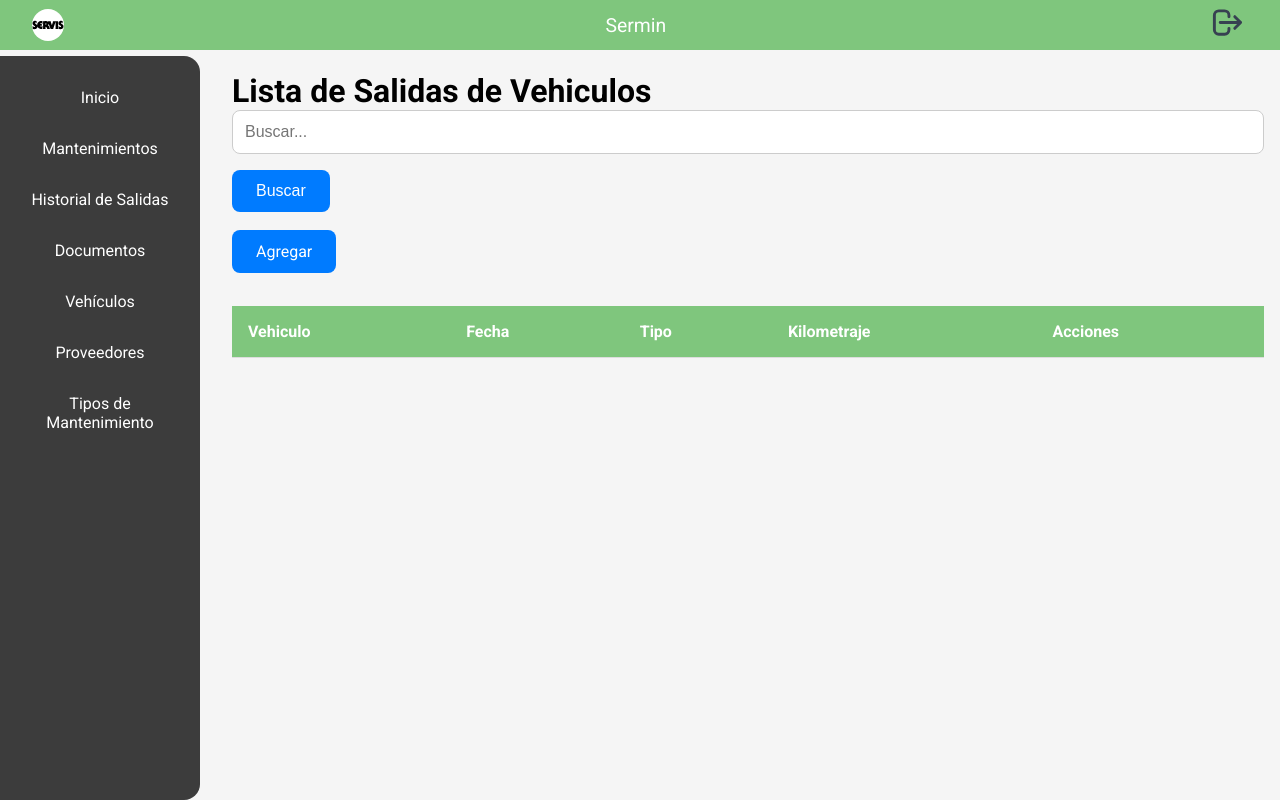
After one commit to lal04/Sermin, a Django app: page /control-mantenimiento/kilometraje/ in a window 1280 px wide. The commit adds this page. Run offline with Django 4.2, Linux system fonts and the light colour scheme; the visitor is signed in with stand-in values (Sample User, id 1); data that the repository does not hold is empty; some web fonts are replaced.

```diff
--- /dev/null
+++ b/controlMantenimiento/templates/controlMantenimiento/historial_kilometraje_list.html
@@ -0,0 +1,42 @@
+{% extends 'base.html' %}
+
+
+{% block title_content %}
+{% block title %}
+Lista de Salidas de Vehiculos
+{% endblock %}
+{% endblock %}
+
+
+{%block content %}
+<a class="btn btn-primary btn-margin" href="{% url 'kilometraje_create' %}"
+  >Agregar</a
+>
+<div class="table-container">
+  <table>
+    <thead>
+      <tr>
+        <th>Vehiculo</th>
+        <th>Fecha</th>
+        <th>Tipo</th>
+        <th>Kilometraje</th>
+        <th>Acciones</th>
+      </tr>
+    </thead>
+    <tbody>
+      {% for kilometraje in historialkilometraje_list %}
+      <tr onclick="window.location.href='{% url "kilometraje_detail" kilometraje.pk %}'">
+        <td>{{ kilometraje.vehiculo }}</td>
+        <td>{{ kilometraje.fecha }}</td>
+        <td>{{ kilometraje.tipo }}</td>
+        <td>{{ kilometraje.kilometraje }}</td>
+        <td class="table-actions">
+          <a href="{% url 'kilometraje_update' kilometraje.pk %}">Editar</a>
+          <a href="{% url 'kilometraje_delete' kilometraje.pk %}">Eliminar</a>
+        </td>
+      </tr>
+      {% endfor %}
+    </tbody>
+  </table>
+</div>
+{% endblock %}
--- a/controlMantenimiento/templates/controlMantenimiento/home.html
+++ b/controlMantenimiento/templates/controlMantenimiento/home.html
@@ -27,13 +27,13 @@
   <h2>Documentos por vencer</h2>
   <ul>
     {% for documento in documentos_proximos %}
-    <li>{{ documento.get_tipo_documento_display}} - {%if documento.vehiculo%}{{documento.vehiculo}}{%else%}{{documento.usuario}}{%endif%} - ({{ documento.fecha_expiracion}})</li>
+    <li>{{ documento.get_tipo_documento_display }} - {% if documento.vehiculo %}Vehículo: {{ documento.vehiculo }}{% else %}Usuario: {{ documento.usuario }}{% endif %} - Expira el {{ documento.fecha_expiracion }}
+    </li>
     {% endfor %}
   </ul>
 </div>
 </div>
 {% endif %}
-
 
 {%if mantenimientos_proximos %}
 <div class="cards-container">
@@ -41,7 +41,7 @@
   <h2>Proximos mantenimientos</h2>
   <ul>
     {% for mantenimiento in mantenimientos_proximos %}
-    <li>{{ mantenimiento.tipo_mantenimiento}} - {{mantenimiento.vehiculo}} - ({{mantenimiento.fecha_proximo_mantenimiento}})</li>
+    <li>Vehiculo {{mantenimiento.vehiculo}} con {{ mantenimiento.kilometraje_actual}} km requiere {{mantenimiento.tipo_mantenimiento}} ( meta:{{mantenimiento.kilometraje_proximo_mantenimiento}} km.)</li>
     {% endfor %}
   </ul>
 </div>
--- a/controlMantenimiento/templates/controlMantenimiento/tipo_mantenimiento_list.html
+++ b/controlMantenimiento/templates/controlMantenimiento/tipo_mantenimiento_list.html
@@ -15,6 +15,7 @@ Lista de Tipos de Mantenimiento
                 <tr>
                     <th>Nombre</th>
                     <th>Descripcion</th>
+                    <th>Kilometraje Promedio</th>
                     <th>Acciones</th>
                 </tr>
             </thead>
@@ -23,6 +24,7 @@ Lista de Tipos de Mantenimiento
                 <tr onclick="window.location.href='{% url "tipo_mantenimiento_detail" tipo.pk %}'" >
                     <td>{{ tipo.nombre }}</td>
                     <td>{{ tipo.descripcion }}</td>
+                    <td>{{ tipo.kilometraje_promedio }} Km</td>
                     <td class="table-actions">
                         <a href="{% url 'tipo_mantenimiento_update' tipo.pk %}">Editar</a>
                         <a href="{% url 'tipo_mantenimiento_delete' tipo.pk %}">Eliminar</a>
--- a/controlMantenimiento/urls.py
+++ b/controlMantenimiento/urls.py
@@ -33,9 +33,17 @@ urlpatterns = [
     path('documentos/<int:pk>/eliminar/', views.DocumentoDeleteView.as_view(), name='documento_delete'),
 
     # Rutas para Proveedor
-    path('provedores/', views.ProveedorListView.as_view(), name='proveedor_list'),
-    path('provedores/<int:pk>/', views.ProveedorDetailView.as_view(), name='proveedor_detail'),
-    path('provedores/nuevo/', views.ProveedorCreateView.as_view(), name='proveedor_create'),
-    path('provedores/<int:pk>/editar/', views.ProveedorUpdateView.as_view(), name='proveedor_update'),
-    path('provedores/<int:pk>/eliminar/', views.ProveedorDeleteView.as_view(), name='proveedor_delete'),
+    path('proveedores/', views.ProveedorListView.as_view(), name='proveedor_list'),
+    path('proveedores/<int:pk>/', views.ProveedorDetailView.as_view(), name='proveedor_detail'),
+    path('proveedores/nuevo/', views.ProveedorCreateView.as_view(), name='proveedor_create'),
+    path('proveedores/<int:pk>/editar/', views.ProveedorUpdateView.as_view(), name='proveedor_update'),
+    path('proveedores/<int:pk>/eliminar/', views.ProveedorDeleteView.as_view(), name='proveedor_delete'),
+
+
+    # Rutas para Historial de kilometraje
+    path('kilometraje/', views.HistorialKilometrajeListView.as_view(), name='kilometraje_list'),
+    path('kilometraje/<int:pk>/', views.HistorialKilometrajeDetailView.as_view(), name='kilometraje_detail'),
+    path('kilometraje/nuevo/', views.HistorialKilometrajeCreateView.as_view(), name='kilometraje_create'),
+    path('kilometraje/<int:pk>/editar/', views.HistorialKilometrajeUpdateView.as_view(), name='kilometraje_update'),
+    path('kilometraje/<int:pk>/eliminar/', views.HistorialKilometrajeDeleteView.as_view(), name='kilometraje_delete'),
 ]
--- a/controlMantenimiento/views.py
+++ b/controlMantenimiento/views.py
@@ -1,18 +1,20 @@
 from django.shortcuts import render, redirect
 from django.urls import reverse_lazy
-from django.db.models import Count, Sum, Q
+from django.db.models import Count, Sum, Q, Max,OuterRef, Subquery, F
 from datetime import datetime, timedelta
+from dateutil.relativedelta import relativedelta
 
 from django.views.generic import (ListView, DetailView,
                                   CreateView, UpdateView, DeleteView)
 
-from .models import (Vehiculo, TipoMantenimiento,
+from .models import (HistorialKilometraje, Vehiculo, TipoMantenimiento,
                      Mantenimiento, Documento, Proveedor)
 
 from django.contrib.auth.decorators import login_required
 from django.contrib.auth import logout
 from django.contrib.auth.mixins import LoginRequiredMixin
 from django.utils.timezone import now
+
 import json
 from decimal import Decimal
 
@@ -38,7 +40,22 @@ def home(request):
     documentos_proximos = Documento.objects.filter(fecha_expiracion__lte=datetime.now() + timedelta(days=30))
 
     # Obtiene los mantenimientos que se acerca la fecha de proximo mantenimiento en los próximos 30 días
-    mantenimientos_proximos = Mantenimiento.objects.filter(fecha_proximo_mantenimiento__lte=datetime.now() + timedelta(days=30))
+    # Obtener el último kilometraje de cada vehículo
+    ultimos_kilometrajes = (
+        HistorialKilometraje.objects.filter(vehiculo=OuterRef('vehiculo'))
+        .values('vehiculo')
+        .annotate(ultimo_kilometraje=Max('kilometraje'))
+        .values('ultimo_kilometraje')
+    )
+
+    # Anotar el kilometraje actual del vehículo en cada mantenimiento
+    mantenimientos_cercanos = Mantenimiento.objects.annotate(
+        kilometraje_actual=Subquery(ultimos_kilometrajes)
+    ).filter(
+        kilometraje_proximo_mantenimiento__gte=F('kilometraje_actual') - 500,
+        kilometraje_proximo_mantenimiento__lte=F('kilometraje_actual') + 500,
+    )
+
 
 
     # Calcular el gasto total de los últimos 6 meses
@@ -62,8 +79,8 @@ def home(request):
         'documentos_proximos': documentos_proximos,
         'gastos_mensuales': gastos_mensuales,
         'gastos_mensuales_json': gastos_mensuales_json,
-        'mantenimientos_proximos': mantenimientos_proximos,
-        'pk': ''
+        'mantenimientos_proximos': mantenimientos_cercanos,
+
     }
 
     # Renderiza la plantilla 'home.html' con el contexto
@@ -136,7 +153,7 @@ class TipoMantenimientoDetailView(LoginRequiredMixin,DetailView):
 class TipoMantenimientoCreateView(LoginRequiredMixin,CreateView):
     model = TipoMantenimiento
     template_name = 'controlMantenimiento/tipo_mantenimiento_form.html'
-    fields = ['nombre', 'descripcion']
+    fields = '__all__'
     success_url = reverse_lazy('tipo_mantenimiento_list')
 
 
@@ -180,7 +197,7 @@ class MantenimientoDetailView(LoginRequiredMixin,DetailView):
 class MantenimientoCreateView(LoginRequiredMixin, CreateView):
     model = Mantenimiento
     #form_class = MantenimientoForm
-    fields = '__all__'
+    fields = ['proveedor', 'vehiculo','tipo_mantenimiento', 'fecha_mantenimiento', 'kilometraje', 'costo', 'descripcion']
     template_name = 'controlMantenimiento/mantenimiento_form.html'
     success_url = reverse_lazy('mantenimiento_list')
 
@@ -225,6 +242,12 @@ class DocumentoCreateView(LoginRequiredMixin, CreateView):
     template_name = 'controlMantenimiento/documento_form.html'
     fields = '__all__'
     success_url = reverse_lazy('documento_list')
+
+    def get_initial(self):
+        initial= super().get_initial()
+
+        initial['fecha_expiracion']=now().date()+relativedelta(years=5)
+        return initial
 
 class DocumentoUpdateView(LoginRequiredMixin, UpdateView):
     model = Documento
@@ -279,3 +302,43 @@ class ProveedorDeleteView(LoginRequiredMixin, DeleteView):
     model = Proveedor
     template_name = 'controlMantenimiento/proveedor_confirm_delete.html'
     success_url = reverse_lazy('proveedor_list')
+
+#vista de HistorialKilometraje
+
+class HistorialKilometrajeListView(LoginRequiredMixin, ListView):
+    model = HistorialKilometraje
+    template_name = 'controlMantenimiento/historial_kilometraje_list.html'
+
+    def get_queryset(self):
+        queryset = super().get_queryset()
+        query = self.request.GET.get('buscador', '')
+        if query:
+            queryset = queryset.filter(
+                Q(vehiculo__marca__icontains=query)|
+                Q(tipo__icontains=query)
+            )
+        return queryset
+
+class HistorialKilometrajeDetailView(LoginRequiredMixin, DetailView):
+    model = HistorialKilometraje
+    template_name = 'controlMantenimiento/historial_kilometraje_detail.html'
+
+class HistorialKilometrajeCreateView(LoginRequiredMixin, CreateView):
+    model = HistorialKilometraje
+    template_name = 'controlMantenimiento/historial_kilometraje_form.html'
+    fields = '__all__'
+    success_url = reverse_lazy('kilometraje_list')
+
+
+class HistorialKilometrajeUpdateView(LoginRequiredMixin, UpdateView):
+    model = HistorialKilometraje
+    fields = '__all__'
+    template_name = 'controlMantenimiento/historial_kilometraje_form.html'
+
+    success_url = reverse_lazy('kilometraje_list')
+
+
+class HistorialKilometrajeDeleteView(LoginRequiredMixin, DeleteView):
+    model = HistorialKilometraje
+    template_name = 'controlMantenimiento/historial_kilometraje_confirm_delete.html'
+    success_url = reverse_lazy('kilometraje_list')
--- a/requerimientos.txt
+++ b/requerimientos.txt
@@ -3,3 +3,4 @@ Django==4.2
 python-dateutil==2.9.0.post0
 six==1.17.0
 sqlparse==0.5.3
+tzdata==2024.2
--- a/templates/base.html
+++ b/templates/base.html
@@ -35,7 +35,7 @@
       </h1>
 
       {% comment %} {% if not request.resolver_match.url_name == 'home' and not pk %} {% endcomment %}
-      {% if request.resolver_match.url_name == 'vehiculo_list' or  request.resolver_match.url_name == 'tipo_mantenimiento_list' or request.resolver_match.url_name == 'mantenimiento_list' or request.resolver_match.url_name == 'documento_list' or request.resolver_match.url_name == 'proveedor_list' %}
+      {% if request.resolver_match.url_name == 'vehiculo_list' or  request.resolver_match.url_name == 'tipo_mantenimiento_list' or request.resolver_match.url_name == 'mantenimiento_list' or request.resolver_match.url_name == 'documento_list' or request.resolver_match.url_name == 'proveedor_list' or request.resolver_match.url_name == 'kilometraje_list' %}
 
         <form action="{% url request.resolver_match.url_name %}" method="get">
         <input type="text" name="buscador" placeholder="Buscar..." >
--- a/templates/components/navbar.html
+++ b/templates/components/navbar.html
@@ -2,6 +2,7 @@
     <ul>
         <li><a href="{% url 'home' %}">Inicio</a></li>
         <li><a href="{% url 'mantenimiento_list' %}">Mantenimientos</a></li>
+        <li><a href="{% url 'kilometraje_list' %}">Historial de Salidas</a></li>
         <li><a href="{% url 'documento_list' %}">Documentos</a></li>
         <li><a href="{% url 'vehiculo_list' %}">Vehículos</a></li>
         <li><a href="{% url 'proveedor_list' %}">Proveedores</a></li>
```
Also changed, not shown: controlMantenimiento/models.py (+28 -15 lines), controlMantenimiento/templates/controlMantenimiento/historial_kilometraje_confirm_delete.html (added, +17 -0 lines), controlMantenimiento/templates/controlMantenimiento/historial_kilometraje_detail.html (added, +15 -0 lines), controlMantenimiento/templates/controlMantenimiento/historial_kilometraje_form.html (added, +17 -0 lines), controlMantenimiento/migrations/0002_remove_mantenimiento_fecha_proximo_mantenimiento_and_more.py (added), controlMantenimiento/migrations/0003_remove_mantenimiento_kilometraje_proximo_mantenimiento_and_more.py (added), controlMantenimiento/migrations/0004_mantenimiento_kilometraje_proximo_mantenimiento.py (added), controlMantenimiento/migrations/0005_alter_mantenimiento_kilometraje_proximo_mantenimiento.py (added), controlMantenimiento/migrations/0006_alter_mantenimiento_kilometraje_proximo_mantenimiento.py (added).
